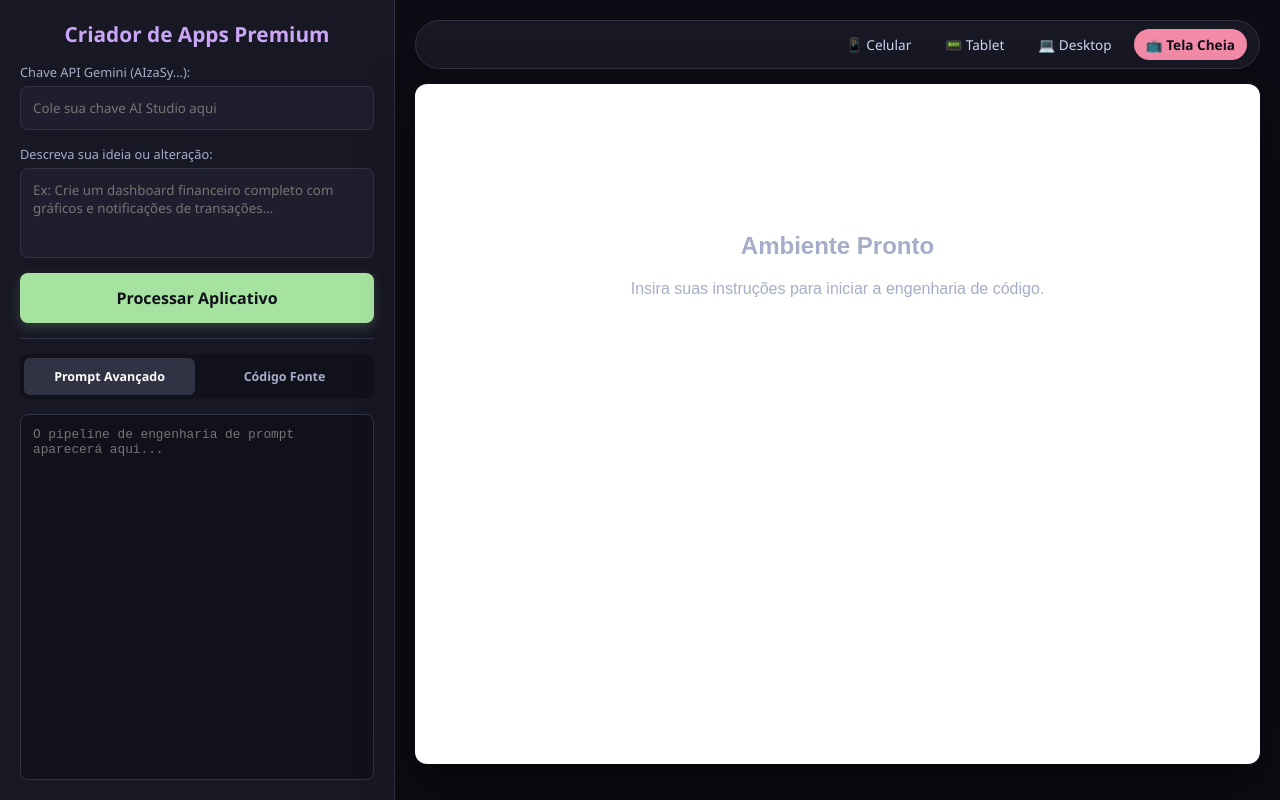
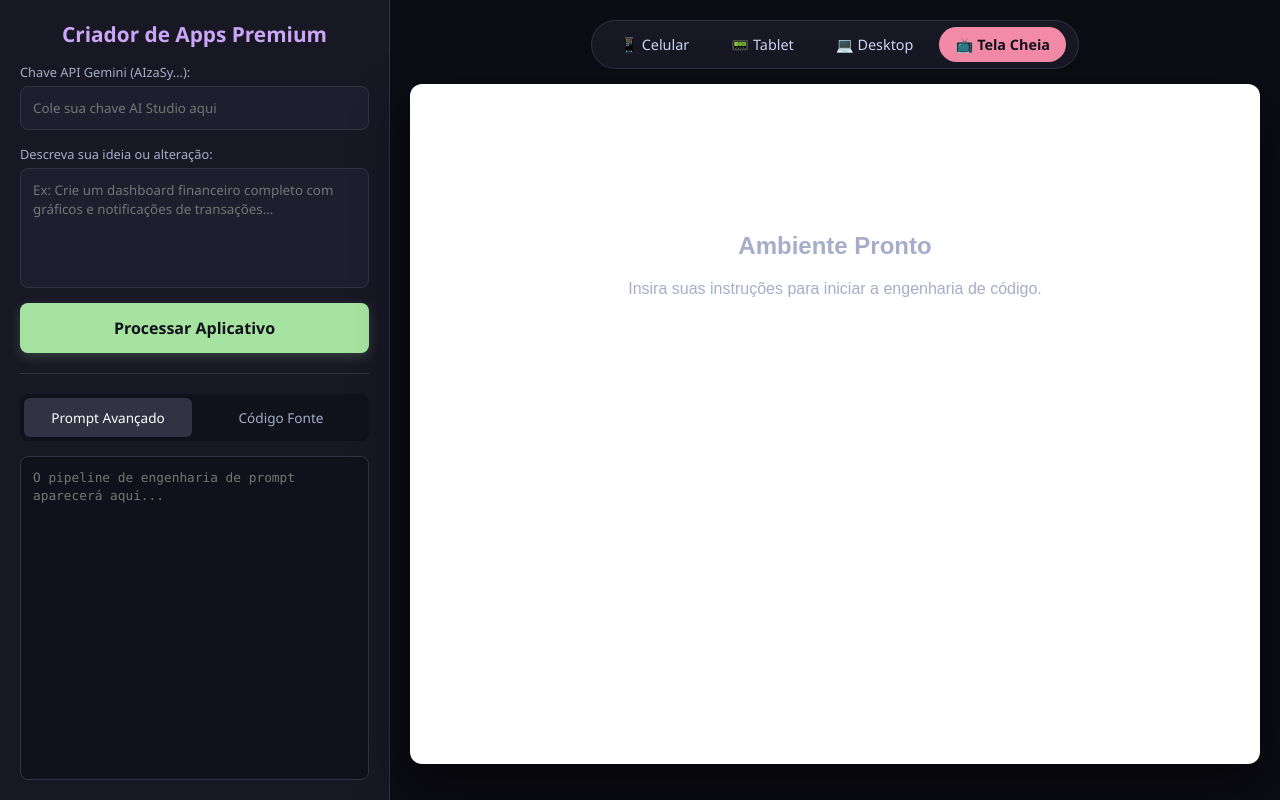
Before and after one commit to joabeplay1/paizao-gostoso-andressa-adora, a plain HTML site: page index.html in a window 1280 px wide. Drawn offline with Linux system fonts and the light colour scheme; a script that the page names is missing.

Commit message:
style.css
Adjusted various styles including sidebar width, textarea height, button padding, and font weights. Improved hover and active states for buttons.

```diff
--- a/style.css
+++ b/style.css
@@ -18,9 +18,10 @@ body, html {
     width: 100vw;
 }
 
+/* Painel Lateral */
 .sidebar {
-    width: 395px;
-    min-width: 395px;
+    width: 390px;
+    min-width: 390px;
     background-color: #181825;
     padding: 20px;
     display: flex;
@@ -45,6 +46,7 @@ body, html {
 label {
     font-size: 0.8rem;
     color: #a6adc8;
+    font-weight: 500;
 }
 
 input[type="password"], textarea {
@@ -55,11 +57,17 @@ input[type="password"], textarea {
     border-radius: 8px;
     padding: 12px;
     outline: none;
+    transition: border-color 0.2s;
 }
 
 textarea {
-    height: 90px;
+    height: 120px;
     resize: none;
+    line-height: 1.4;
+}
+
+input:focus, textarea:focus {
+    border-color: #cba6f7;
 }
 
 #btn-generate {
@@ -72,23 +80,27 @@ textarea {
     font-weight: bold;
     font-size: 1rem;
     box-shadow: 0 4px 12px rgba(166, 227, 161, 0.2);
+    transition: transform 0.1s, background-color 0.2s;
 }
 
-#btn-generate:disabled {
-    background-color: #45475a;
-    color: #585b70;
-    cursor: not-allowed;
+#btn-generate:hover {
+    background-color: #94e2d5;
+}
+
+#btn-generate:active {
+    transform: scale(0.98);
 }
 
 .divider {
     border: 0;
     border-top: 1px solid #313244;
+    margin: 5px 0;
 }
 
 /* Abas */
 .tabs {
     display: flex;
-    gap: 4px;
+    gap: 5px;
     background-color: #11111b;
     padding: 4px;
     border-radius: 8px;
@@ -99,11 +111,12 @@ textarea {
     background: transparent;
     color: #a6adc8;
     border: none;
-    padding: 10px 4px;
+    padding: 10px;
     cursor: pointer;
     border-radius: 6px;
-    font-size: 0.78rem;
-    font-weight: 600;
+    font-size: 0.85rem;
+    font-weight: 500;
+    transition: all 0.2s;
 }
 
 .nav-btn.active {
@@ -118,17 +131,9 @@ textarea {
 
 .tab-content textarea {
     height: 100%;
-    font-family: monospace;
+    font-family: 'Fira Code', Monaco, monospace;
     font-size: 0.8rem;
     background-color: #11111b;
-    color: #94e2d5;
-}
-
-#output-advanced {
-    color: #f9e2af;
-}
-
-#output-code {
     color: #a6e3a1;
 }
 
@@ -144,25 +149,24 @@ textarea {
 
 .device-controls {
     display: flex;
-    width: 100%;
-    justify-content: flex-end;
     gap: 10px;
     margin-bottom: 15px;
     background-color: #181825;
-    padding: 8px 12px;
+    padding: 6px 12px;
     border-radius: 30px;
     border: 1px solid #313244;
-    align-items: center;
 }
 
 .device-btn {
     background-color: transparent;
     color: #cdd6f4;
     border: none;
-    padding: 6px 12px;
+    padding: 8px 16px;
     border-radius: 20px;
     cursor: pointer;
-    font-size: 0.85rem;
+    font-size: 0.9rem;
+    font-weight: 500;
+    transition: background-color 0.2s;
 }
 
 .device-btn:hover {
@@ -172,9 +176,14 @@ textarea {
 .btn-fullscreen {
     background-color: #f38ba8;
     color: #11111b;
-    font-weight: bold;
+    font-weight: 600;
 }
 
+.btn-fullscreen:hover {
+    background-color: #eba0ac;
+}
+
+/* Tamanhos de Tela */
 #device-simulator {
     background-color: #fff;
     box-shadow: 0 20px 50px rgba(0,0,0,0.6);
@@ -195,5 +204,5 @@ textarea {
 
 .close-fs-btn {
     position: fixed; top: 20px; right: 20px; z-index: 100000;
-    background: #f38ba8; color: #11111b; border: none; padding: 12px 20px; border-radius: 8px; cursor: pointer; font-weight: bold;
+    background: #f38ba8; color: #11111b; border: none; padding: 12px 20px; border-radius: 8px; cursor: pointer; font-weight: bold; box-shadow: 0 4px 15px rgba(0,0,0,0.4);
 }
```
